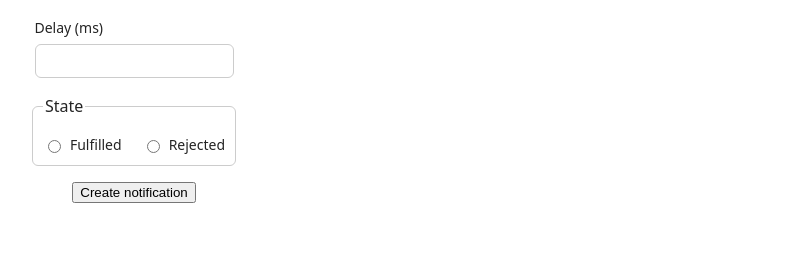
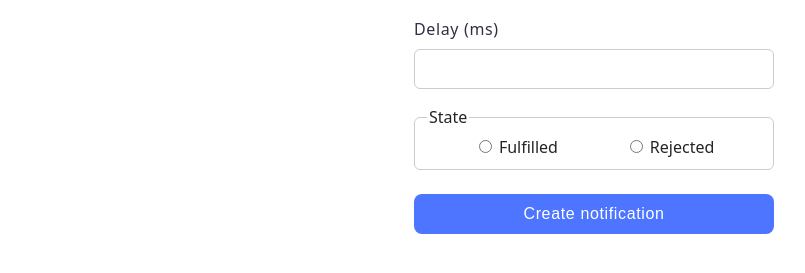
Before and after one commit to SerdiukSerhii/goit-js-hw-10, a website built with Vite: page src/2-snackbar.html in a window 1280 px wide. Shown: the part 117-390 px from the top of the page, without its empty margins (46-851 px from the left). Built offline with nearby package versions, Linux system fonts and the light colour scheme.

Commit message:
add fix css task-2

```diff
--- a/src/2-snackbar.html
+++ b/src/2-snackbar.html
@@ -31,7 +31,7 @@
             </label>
           </fieldset>
 
-          <button type="submit">Create notification</button>
+          <button class="btn-notific" type="submit">Create notification</button>
         </form>
       </div>
     </main>
--- a/src/css/2-snackbar.css
+++ b/src/css/2-snackbar.css
@@ -1,3 +1,9 @@
+*,
+*::before,
+*::after {
+  box-sizing: border-box;
+}
+
 .main-title {
   margin-bottom: 20px;
   text-align: center;
@@ -7,29 +13,29 @@
   display: flex;
   flex-direction: column;
   align-items: center;
-  gap: 16px;
-  width: 280px;
 }
 
-.form label {
-  display: flex;
-  flex-direction: row;
-  text-align: left;
-  font-size: 14px;
-  gap: 6px;
-}
-
-.form .delay-label {
+.delay-label {
   display: flex;
   flex-direction: column;
   text-align: left;
+  gap: 8px;
+  margin-bottom: 16px;
+  font-weight: 400;
+  font-size: 16px;
+  line-height: 1.5;
+  letter-spacing: 0.04em;
+  color: #2e2f42;
 }
 
-.form .delay-ms {
-  padding: 8px;
+.delay-ms {
+  padding-left: 8px;
   border: 1px solid #ccc;
   border-radius: 6px;
   font-size: 14px;
+  width: 360px;
+  height: 40px;
+  transition: border-color 200ms ease-in;
 }
 
 fieldset {
@@ -38,14 +44,47 @@ fieldset {
   gap: 20px;
   align-items: center;
   text-align: left;
+  width: 360px;
+  margin: 0px 0px 24px;
   border: 1px solid #ccc;
   border-radius: 6px;
-  padding: 10px;
+  transition:
+    background-color,
+    border-color 200ms ease-in;
 }
 
 fieldset label {
   flex-direction: row;
   align-items: center;
   gap: 6px;
-  margin-top: 6px;
 }
+
+.btn-notific {
+  border-radius: 8px;
+  padding: 8px 16px;
+  width: 360px;
+  height: 40px;
+  border: none;
+  font-weight: 500;
+  font-size: 16px;
+  line-height: 1.5;
+  letter-spacing: 0.04em;
+  color: #fff;
+  background-color: #4e75ff;
+  transition: background-color 200ms ease-in;
+}
+
+.delay-ms:focus,
+.delay-ms:active {
+  border-color: #4e75ff;
+  outline: none;
+}
+
+fieldset:hover {
+  background-color: #f0f0f0;
+  border-color: #2e2f42;
+}
+
+.btn-notific:hover {
+  background-color: #6c8cff;
+}
--- a/src/css/header.css
+++ b/src/css/header.css
@@ -15,8 +15,10 @@
   align-items: center;
   justify-content: flex-end;
   gap: 40px;
+  margin: 0 auto;
 }
 .nav-link {
+  font-size: 48px;
   position: relative;
   display: block;
   font-weight: 500;
```
